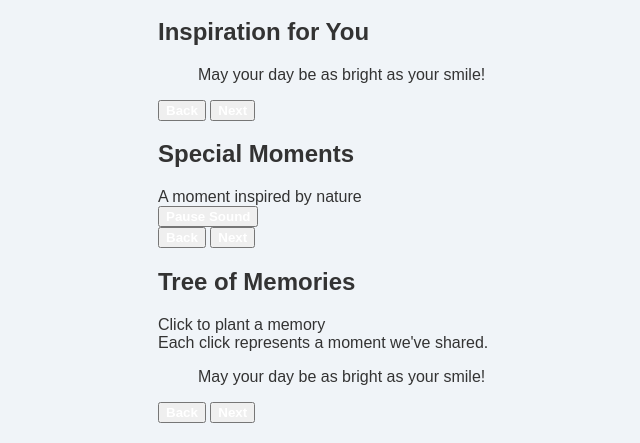
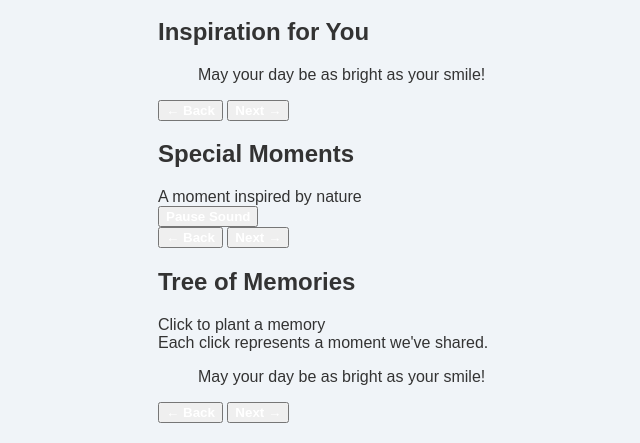
Before and after one commit to Harshit-code-tech/Reminder, a Django app: template reminders/templates/reminders/greeting_card.html in a window 1280 px wide. Shown: the part 274-717 px from the top of the page, without its empty margins (82-722 px from the left). Run offline with Django 5.2, Linux system fonts and the light colour scheme; the template is opened without the code that fills it, so the values that code supplies are empty.

Commit message:
button update

```diff
--- a/reminders/templates/reminders/greeting_card.html
+++ b/reminders/templates/reminders/greeting_card.html
@@ -107,9 +107,9 @@
           <blockquote class="inspiration-quote" aria-live="polite"></blockquote>
         </div>
         {% endif %}
-        <div class="navigation-buttons">
-          <button id="nav-prev-page2" class="nav-button prev" aria-label="Previous page" aria-controls="page-1">Back</button>
-          <button id="nav-next-page2" class="nav-button next" aria-label="Next page" aria-controls="page-3">Next</button>
+        <div class="slideshow-controls">
+          <button class="nav-button prev">← Back</button>
+          <button class="nav-button prev">Next →</button>
         </div>
       </div>
 
@@ -149,9 +149,9 @@
           </audio>
           <button class="audio-control" aria-label="Toggle calming sound">Pause Sound</button>
         </div>
-        <div class="navigation-buttons">
-          <button id="nav-prev-page3" class="nav-button prev" aria-label="Previous page" aria-controls="page-2">Back</button>
-          <button id="nav-next-page3" class="nav-button next" aria-label="Next page" aria-controls="page-4">Next</button>
+        <div class="slideshow-controls">
+          <button class="nav-button prev">← Back</button>
+          <button class="nav-button prev">Next →</button>
         </div>
       </div>
 
@@ -238,9 +238,9 @@
           <blockquote class="inspiration-quote" aria-live="polite"></blockquote>
         </div>
         {% endif %}
-        <div class="navigation-buttons">
-          <button id="nav-prev-page4" class="nav-button prev" aria-label="Previous page" aria-controls="page-3">Back</button>
-          <button id="nav-next-page4" class="nav-button next" aria-label="Next page" aria-controls="page-5">Next</button>
+        <div class="slideshow-controls">
+          <button class="nav-button prev">← Back</button>
+          <button class="nav-button next">Next →</button>
         </div>
       </div>
 
--- a/static/js/greeting_card.js
+++ b/static/js/greeting_card.js
@@ -261,12 +261,14 @@ document.addEventListener('DOMContentLoaded', function() {
             const controls = document.createElement('div');
             controls.className = 'slideshow-controls';
             const prevBtn = document.createElement('button');
-            prevBtn.className = 'slideshow-btn prev';
-            prevBtn.innerHTML = '←';
+            prevBtn.className = 'slideshow-btn prev nav-button prev';
+            prevBtn.innerHTML = '← Back';
             prevBtn.setAttribute('aria-label', 'Previous image');
+
+
             const nextBtn = document.createElement('button');
-            nextBtn.className = 'slideshow-btn next';
-            nextBtn.innerHTML = '→';
+            nextBtn.className = 'slideshow-btn next nav-button next';
+            nextBtn.innerHTML = 'Next →';
             nextBtn.setAttribute('aria-label', 'Next image');
             const indicators = document.createElement('div');
             indicators.className = 'slideshow-indicators';
```
